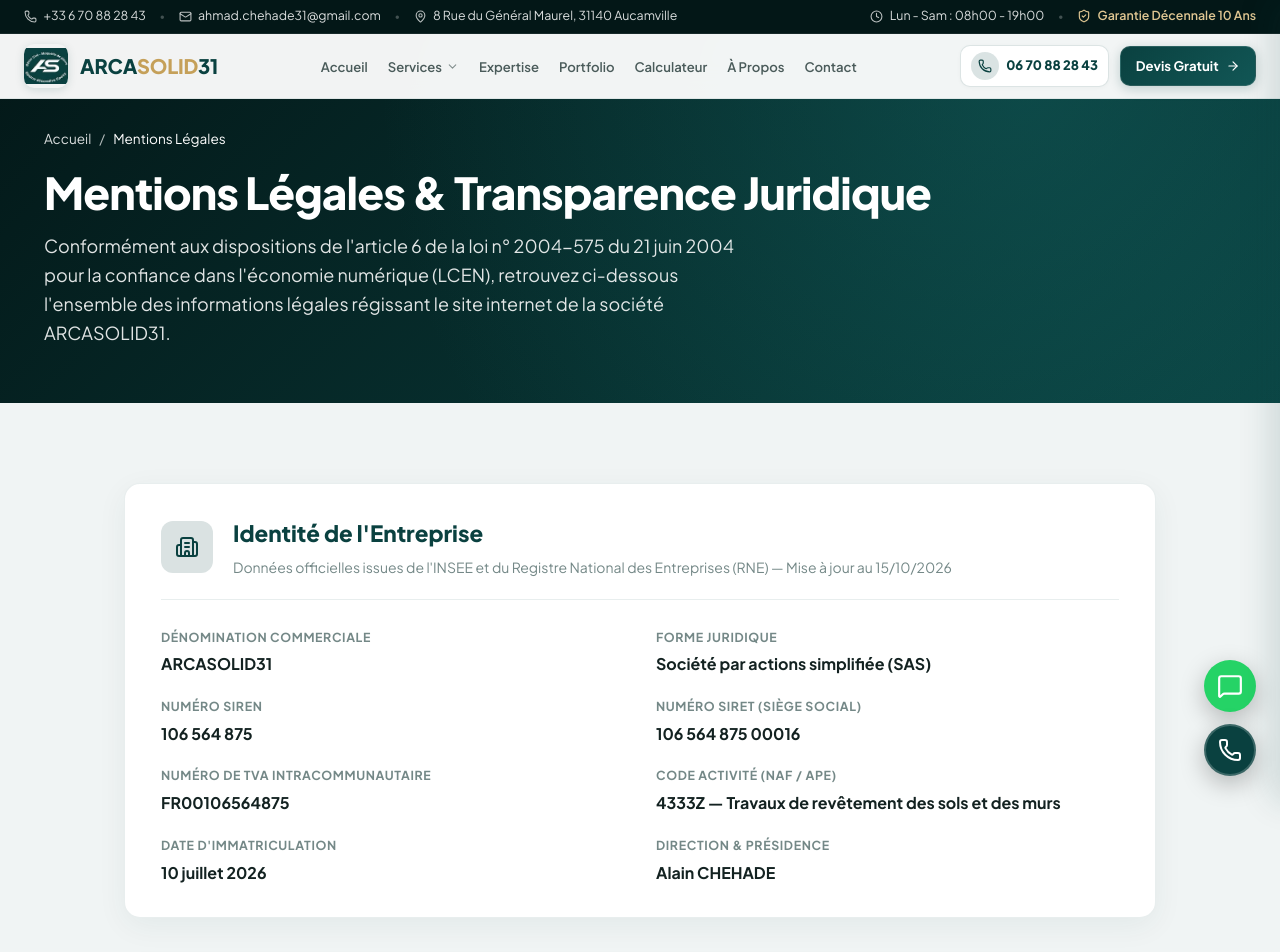
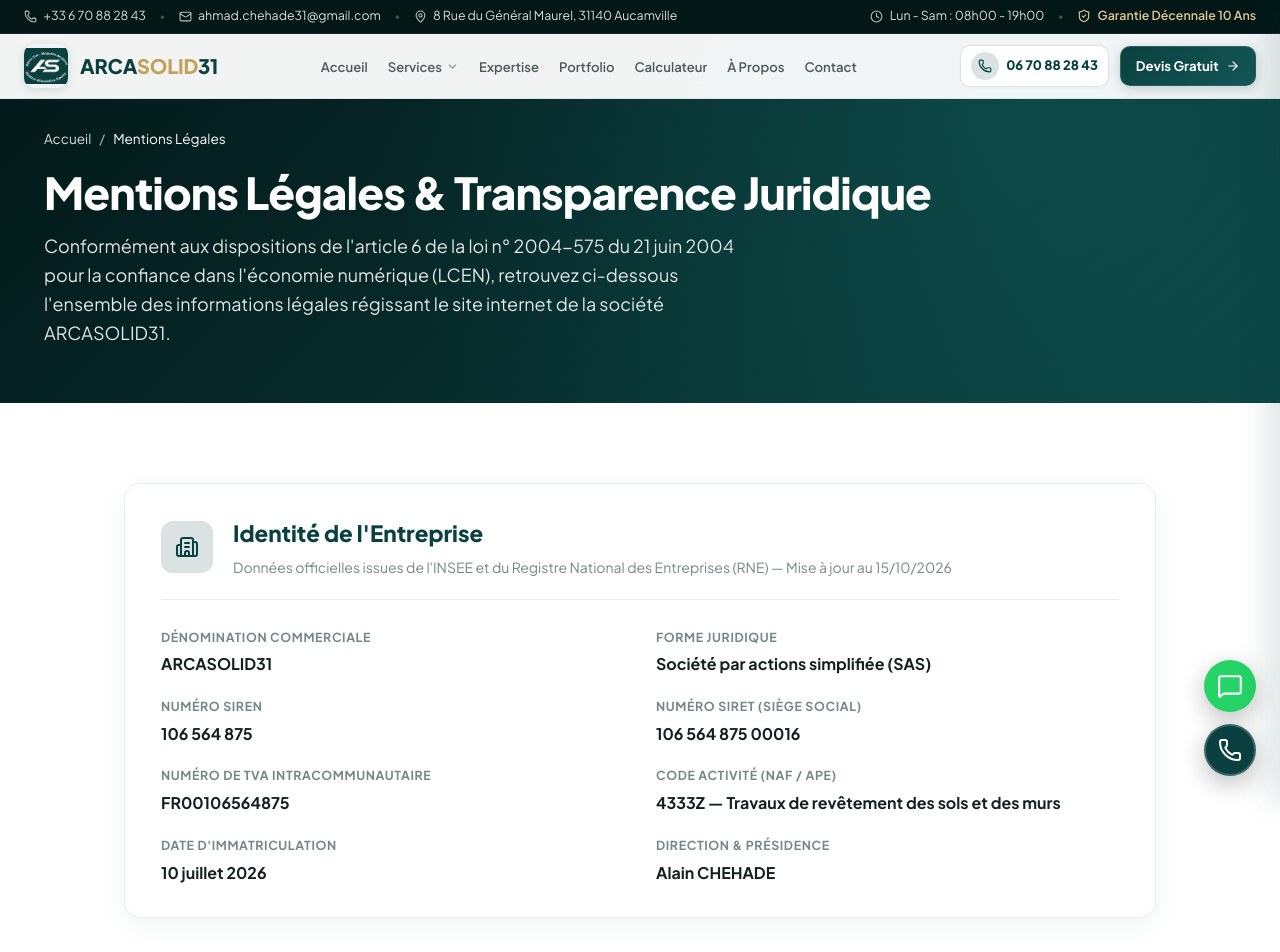
Before and after one commit to Team-MW/arcasolid31, a Next.js app: page /mentions-legales in a window 1280 px wide. Shown: the top 952 px of the page. Built offline with nearby package versions, Linux system fonts and the light colour scheme; a web font is replaced by a local one.

Commit message:
style: set pure white background on contact page, main layout and JotForm container

```diff
--- a/src/app/contact/page.js
+++ b/src/app/contact/page.js
@@ -70,7 +70,7 @@
           </div>
         </section>
 
-        <section className="section-padding">
+        <section className="section-padding" style={{ backgroundColor: "#FFFFFF" }}>
           <div className="container">
             <div className="contact-layout" style={{ marginTop: 0 }}>
               {/* Coordinates Panel */}
--- a/src/app/globals.css
+++ b/src/app/globals.css
@@ -12,10 +12,10 @@
   --brand-gold-light: #DFBF83;
   --brand-gold-soft: rgba(197, 160, 89, 0.12);
 
-  /* Neutrals & Surfaces */
-  --bg-page: #F8FAFA;
+  /* Neutrals & Surfaces - Pure White Background */
+  --bg-page: #FFFFFF;
   --bg-surface: #FFFFFF;
-  --bg-subtle: #F0F4F4;
+  --bg-subtle: #FAFCFC;
   --border-light: rgba(10, 65, 64, 0.09);
   --border-focus: #0A4140;
 
@@ -51,11 +51,12 @@
   scroll-behavior: smooth;
   font-size: 16px;
   -webkit-text-size-adjust: 100%;
+  background-color: #FFFFFF !important;
 }
 
 body {
   font-family: var(--font-sans);
-  background-color: var(--bg-page);
+  background-color: #FFFFFF !important;
   color: var(--text-main);
   line-height: 1.6;
   -webkit-font-smoothing: antialiased;
@@ -2824,6 +2825,7 @@
   max-width: 100%;
   overflow-x: hidden;
   position: relative;
+  background-color: #FFFFFF !important;
 }
 
 section {
--- a/src/app/mentions-legales/page.js
+++ b/src/app/mentions-legales/page.js
@@ -45,7 +45,7 @@
         </section>
 
         {/* Content Section */}
-        <section className="section-padding" style={{ background: "var(--bg-subtle)" }}>
+        <section className="section-padding" style={{ background: "#FFFFFF" }}>
           <div className="container" style={{ maxWidth: "1080px" }}>
 
             {/* Quick Legal Summary Card */}
--- a/src/components/JotformEmbed.jsx
+++ b/src/components/JotformEmbed.jsx
@@ -32,7 +32,7 @@
   }, [formId]);
 
   return (
-    <div className="jotform-embed-container" style={{ width: "100%", position: "relative" }}>
+    <div className="jotform-embed-container" style={{ width: "100%", position: "relative", backgroundColor: "#FFFFFF" }}>
       <iframe
         id={`JotFormIFrame-${formId}`}
         title="Formulaire de Devis ARCASOLID31"
@@ -56,7 +56,7 @@
           height: "760px",
           border: "none",
           borderRadius: "14px",
-          background: "transparent",
+          backgroundColor: "#FFFFFF",
           display: "block",
         }}
         scrolling="no"
```
